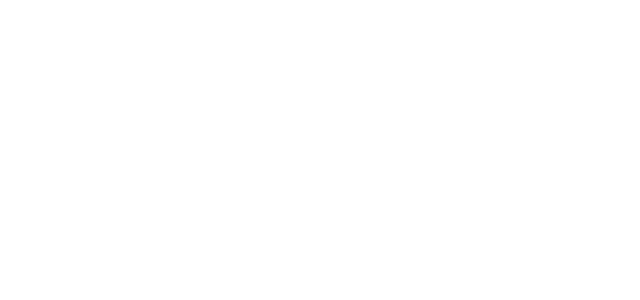
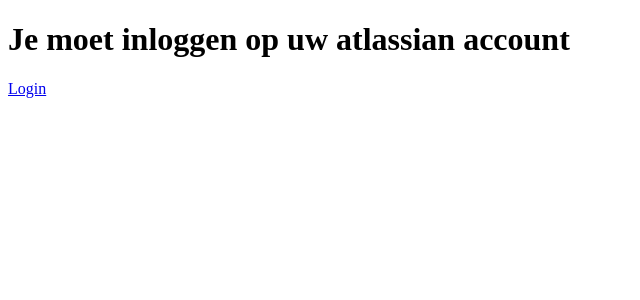
Before and after one commit to wanderersHR/Fusion, a Vue app: page /login in a window 1280 px wide. Before the commit this address had no page. Shown: the top 300 px of the page, without its empty margins (0-640 px from the left). Built offline with nearby package versions, Linux system fonts and the light colour scheme.

Commit message:
Added middleware

```diff
--- a/src/router.ts
+++ b/src/router.ts
@@ -3,6 +3,7 @@
 import { createRouter, createWebHistory, RouteRecordRaw } from "vue-router";
 import Home from "./views/Home.vue";
 import Callback from "./views/Callback.vue";
+import Login from "./views/Login.vue";
 
 const routes: RouteRecordRaw[] = [
 	{
@@ -15,6 +16,11 @@
 		name: "callback",
 		component: Callback,
 	},
+	{
+		path: "/login",
+		name: "login",
+		component: Login,
+	},
 ];
 
 const router = createRouter({
--- /dev/null
+++ b/src/views/Login.vue
@@ -0,0 +1,19 @@
+<!-- @format -->
+
+<template>
+	<div>
+		<h1>Je moet inloggen op uw atlassian account</h1>
+		<LoginButton />
+	</div>
+</template>
+
+<script lang="ts">
+import { defineComponent } from "vue";
+import LoginButton from "../components/LoginButton.vue";
+
+export default defineComponent({
+	components: {
+		LoginButton,
+	},
+});
+</script>
```
Also changed, not shown: src/middleware/auth.ts (added, +13 -0 lines).
